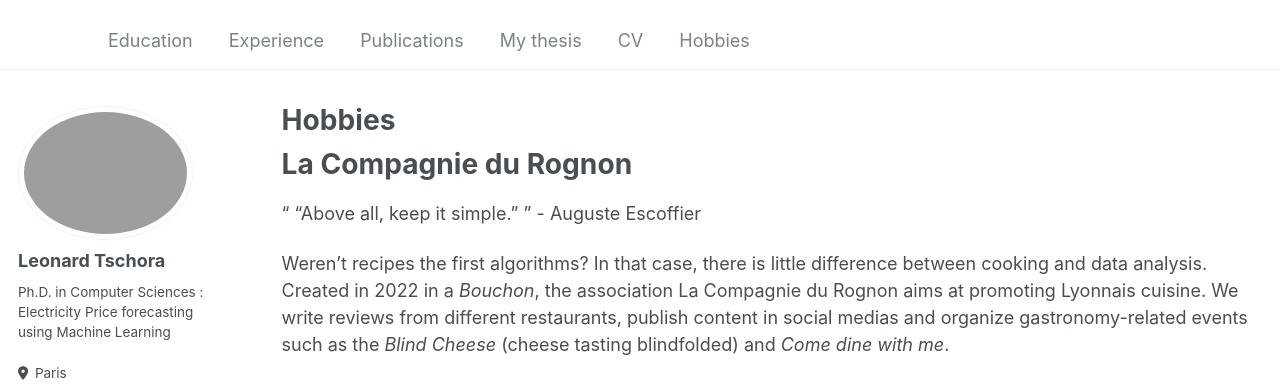
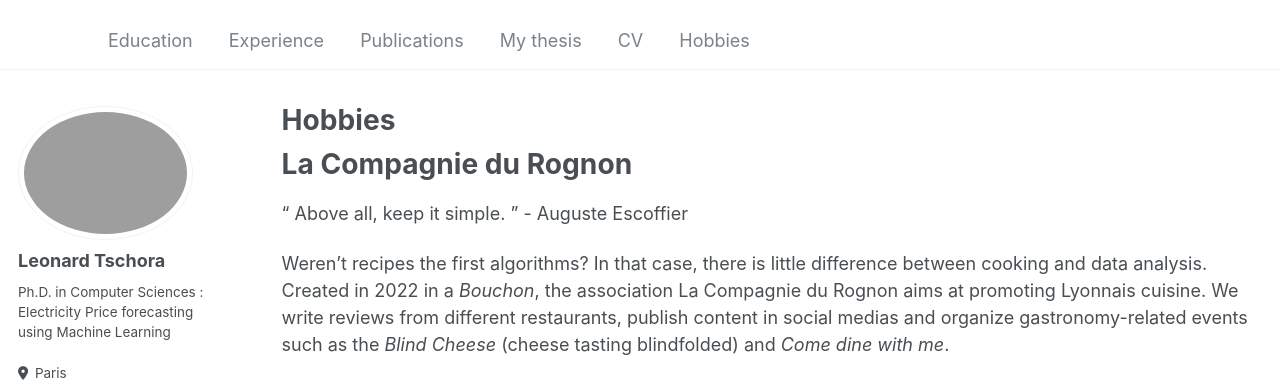
Before and after one commit to leonardtschora/leonardtschora.github.io, a Jekyll site: the page built from _pages/hobbies.md, in a window 1280 px wide and 1177 px high. Shown: the top 386 px of the window. Built offline with Jekyll 4.4.1, drawn with Linux system fonts in a browser that asks for light colours; some web fonts are replaced.

```diff
--- a/_pages/hobbies.md
+++ b/_pages/hobbies.md
@@ -10,7 +10,7 @@ redirect_from:
 La Compagnie du Rognon
 ======
 
-<q> "Above all, keep it simple." </q> - Auguste Escoffier
+<q> Above all, keep it simple. </q> - Auguste Escoffier
 
 Weren't recipes the first algorithms? In that case, there is little difference between cooking and data analysis. Created in 2022 in a *Bouchon*, the association La Compagnie du Rognon aims at promoting Lyonnais cuisine. We write reviews from different restaurants, publish content in social medias and
 organize gastronomy-related events such as the *Blind Cheese* (cheese tasting blindfolded) and *Come dine with me*.
```
